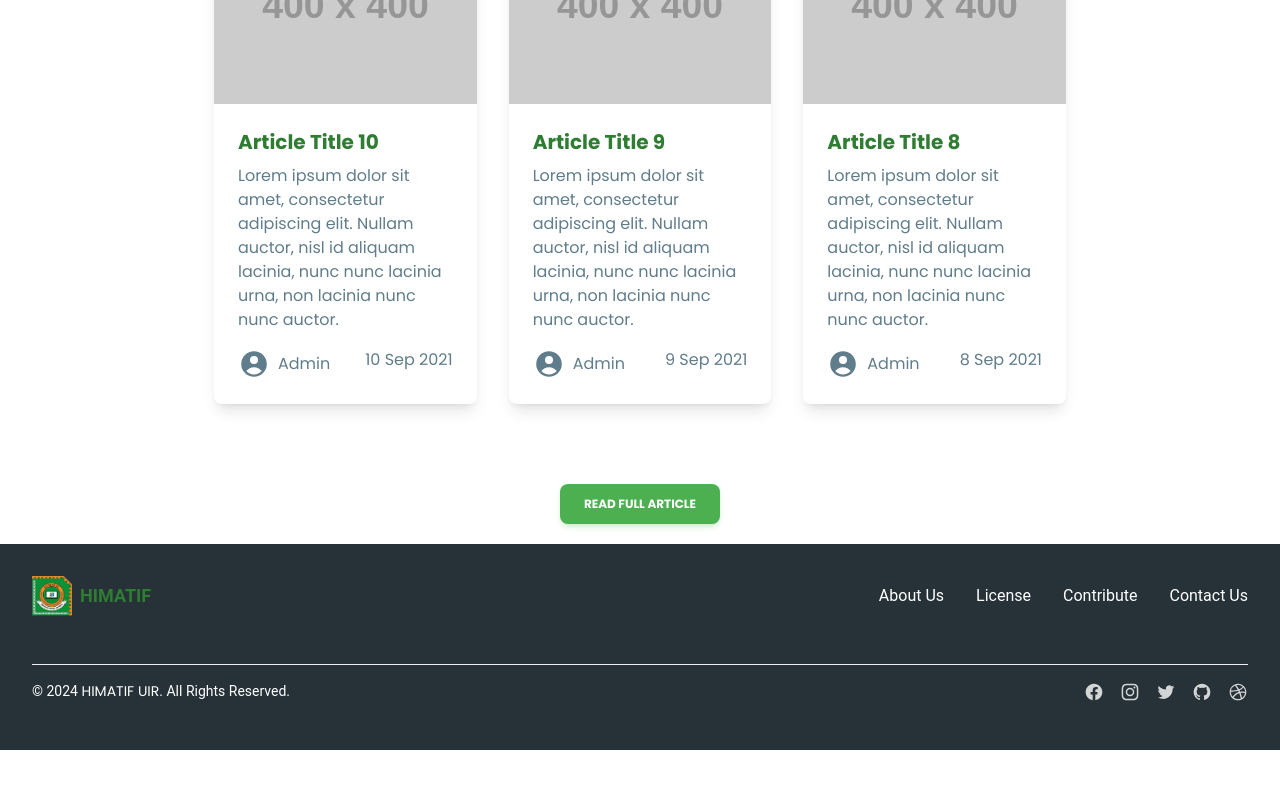
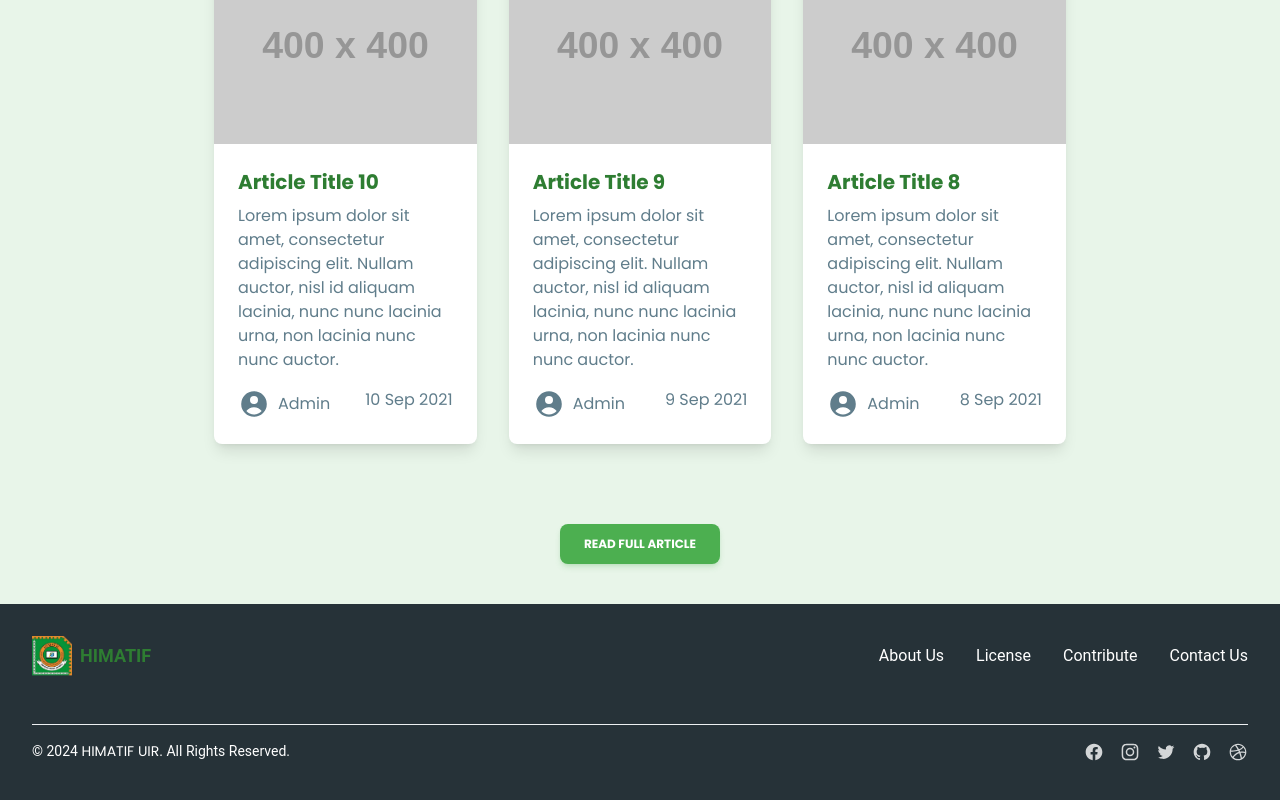
Before and after one commit to arifamsar/himatif_website, a React (Vite) app: page / in a window 1280 px wide. Shown: the part 3073-3873 px from the top of the page. Before the commit the page ends 3823 px from the top, so only its background shows below. Built offline with nearby package versions, Linux system fonts and the light colour scheme.

Commit message:
Update footer and home page styles and links

```diff
--- a/src/components/Footer.jsx
+++ b/src/components/Footer.jsx
@@ -4,7 +4,7 @@ import logo from "../assets/logo.svg";
 export default function Footer() {
   return (
     <>
-      <footer className="w-full bg-blue-gray-900 p-8 mt-5">
+      <footer className="w-full bg-blue-gray-900 p-8">
         <div className="flex flex-row flex-wrap items-center justify-center gap-y-6 gap-x-12 bg-blue-gray-900 text-center md:justify-between">
           <div className="flex items-center">
             <img src={logo} alt="logo-ct" className="w-10" />
@@ -12,22 +12,22 @@ export default function Footer() {
           </div>
           <ul className="flex flex-wrap items-center gap-y-2 gap-x-8">
             <li>
-              <Typography as="a" href="#" color="white" className="font-normal transition-colors hover:text-blue-500 focus:text-blue-500">
+              <Typography as="a" href="#" color="white" className="font-normal transition-colors hover:text-green-500 focus:text-green-500">
                 About Us
               </Typography>
             </li>
             <li>
-              <Typography as="a" href="#" color="white" className="font-normal transition-colors hover:text-blue-500 focus:text-blue-500">
+              <Typography as="a" href="#" color="white" className="font-normal transition-colors hover:text-green-500 focus:text-green-500">
                 License
               </Typography>
             </li>
             <li>
-              <Typography as="a" href="#" color="white" className="font-normal transition-colors hover:text-blue-500 focus:text-blue-500">
+              <Typography as="a" href="#" color="white" className="font-normal transition-colors hover:text-green-500 focus:text-green-500">
                 Contribute
               </Typography>
             </li>
             <li>
-              <Typography as="a" href="#" color="white" className="font-normal transition-colors hover:text-blue-500 focus:text-blue-500">
+              <Typography as="a" href="#" color="white" className="font-normal transition-colors hover:text-green-500 focus:text-green-500">
                 Contact Us
               </Typography>
             </li>
--- a/src/pages/Home.jsx
+++ b/src/pages/Home.jsx
@@ -139,7 +139,8 @@ const Home = () => {
       </div>
 
       {/* Article */}
-      <div className="container mx-auto lg:px-36 px-5">
+      <div className="h-max max-w-full py-10 bg-green-50">
+        <div className="container mx-auto lg:px-36 px-5 ">
           <div className="py-12">
             <h2 className="text-2xl font-bold text-primary">Berita</h2>
             <p className="text-blue-gray-500">Temukan berita terbaru seputar HIMATIF UIR di sini!</p>
@@ -153,6 +154,7 @@ const Home = () => {
             <a href="/article">Read full article</a>
           </Button>
         </div>
+      </div>
     </>
   );
 };
```
Lines whose indentation alone changed are shown as unchanged.
